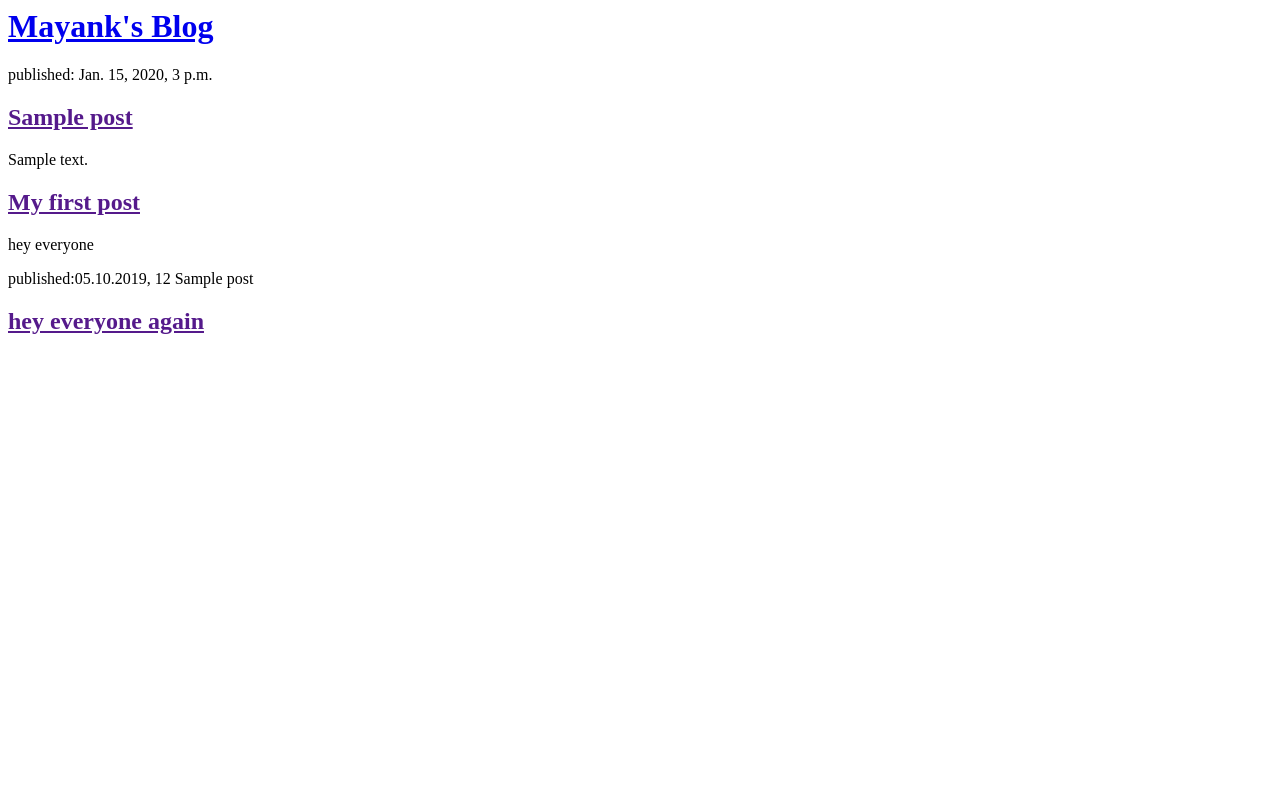
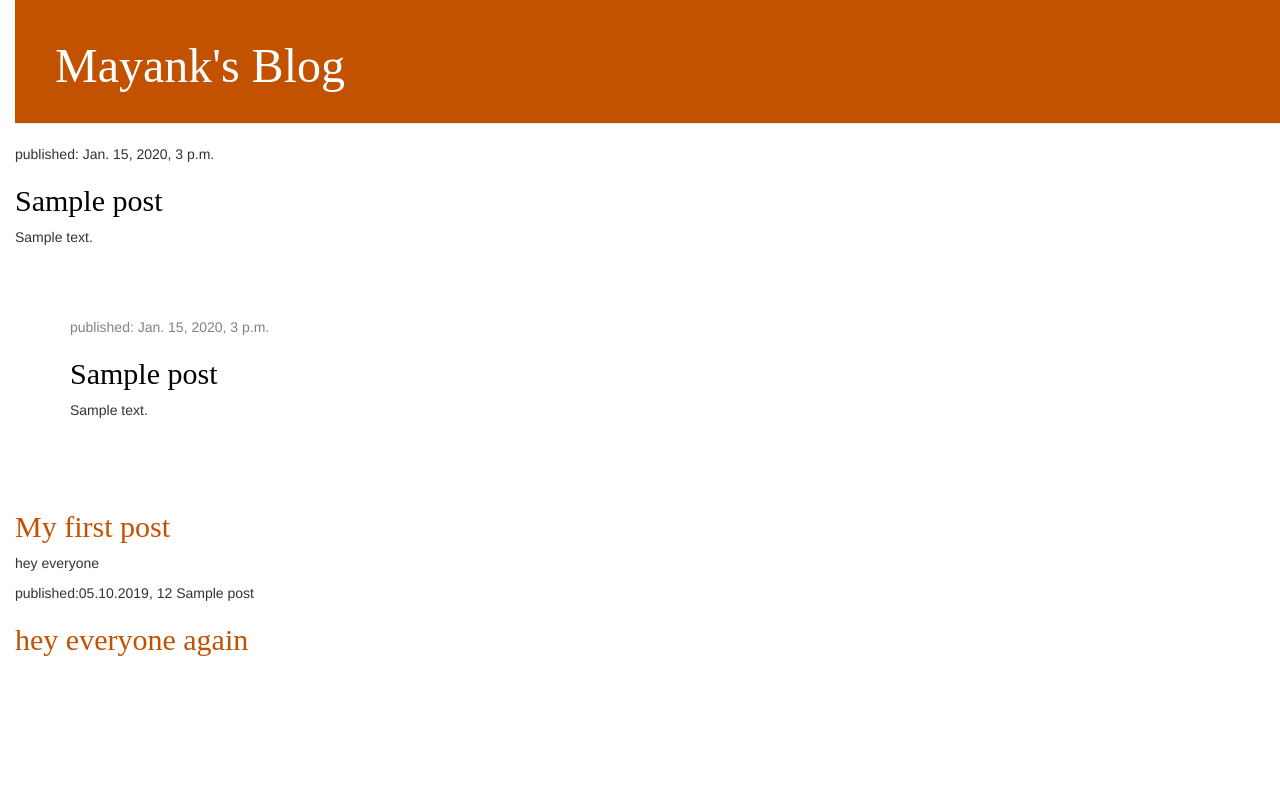
Before and after one commit to codemarvel/blog-web, a Django app: template blog/templates/blog/post_list.html in a window 1280 px wide. Run offline with Django 3.2, Linux system fonts and the light colour scheme; the template is opened without the code that fills it: values that come from a table or form of the project are taken from there, others are empty; tables that the repository leaves empty hold one stand-in row (values such as "Sample post"); some libraries are stand-ins or nearby versions.

Commit message:
css added to blog

```diff
--- /dev/null
+++ b/blog/static/css/blog.css
@@ -0,0 +1,56 @@
+
+
+h1 a ,h2 a {
+
+  color: #C25100;
+  font-family: 'Lobster';
+}
+body {
+    padding-left: 15px;
+}
+.page-header {
+    background-color: #C25100;
+    margin-top: 0;
+    padding: 20px 20px 20px 40px;
+}
+
+.page-header h1, .page-header h1 a, .page-header h1 a:visited, .page-header h1 a:active {
+    color: #ffffff;
+    font-size: 36pt;
+    text-decoration: none;
+}
+
+.content {
+    margin-left: 40px;
+}
+
+h1, h2, h3, h4 {
+    font-family: 'Lobster', cursive;
+}
+
+.date {
+    color: #828282;
+}
+
+.save {
+    float: right;
+}
+
+.post-form textarea, .post-form input {
+    width: 100%;
+}
+
+.top-menu, .top-menu:hover, .top-menu:visited {
+    color: #ffffff;
+    float: right;
+    font-size: 26pt;
+    margin-right: 20px;
+}
+
+.post {
+    margin-bottom: 70px;
+}
+
+.post h2 a, .post h2 a:visited {
+    color: #000000;
+}
--- a/blog/templates/blog/post_list.html
+++ b/blog/templates/blog/post_list.html
@@ -1,22 +1,40 @@
+{% load static %}
 <html>
+<link rel="stylesheet" href="//maxcdn.bootstrapcdn.com/bootstrap/3.2.0/css/bootstrap.min.css">
+<link rel="stylesheet" href="//maxcdn.bootstrapcdn.com/bootstrap/3.2.0/css/bootstrap-theme.min.css">
+<link rel="stylesheet" type="text/css" href="{% static 'css/blog.css' %}">
+
     <head>
         <title>Mayank's Blog</title>
     </head>
     <body>
-        <div>
+        <div class ="page-header">
             <h1><a href="/">Mayank's Blog</a></h1>
         </div>
 
         <div>
+          <div class="post">
+    <p>published: {{ post.published_date }}</p>
+    <h2><a href="">{{ post.title }}</a></h2>
+    <p>{{ post.text|linebreaksbr }}</p>
+</div>
+<div class="content container">
+    <div class="row">
+        <div class="col-md-8">
+            {% for post in posts %}
+                <div class="post">
+                    <div class="date">
+                        <p>published: {{ post.published_date }}</p>
+                    </div>
+                    <h2><a href="">{{ post.title }}</a></h2>
+                    <p>{{ post.text|linebreaksbr }}</p>
+                </div>
+            {% endfor %}
+        </div>
+    </div>
+</div>
 
-{% for post in posts %}
-  <div>
-      <p>published: {{ post.published_date }}</p>
-      <h2><a href="">{{ post.title }}</a></h2>
-      <p>{{ post.text|linebreaksbr }}</p>
-  </div>
-{% endfor %}
-            <h2><a href="">My first post</a></h2>
+         <h2><a href="">My first post</a></h2>
             <p>hey everyone</p>
         </div>
 
```
